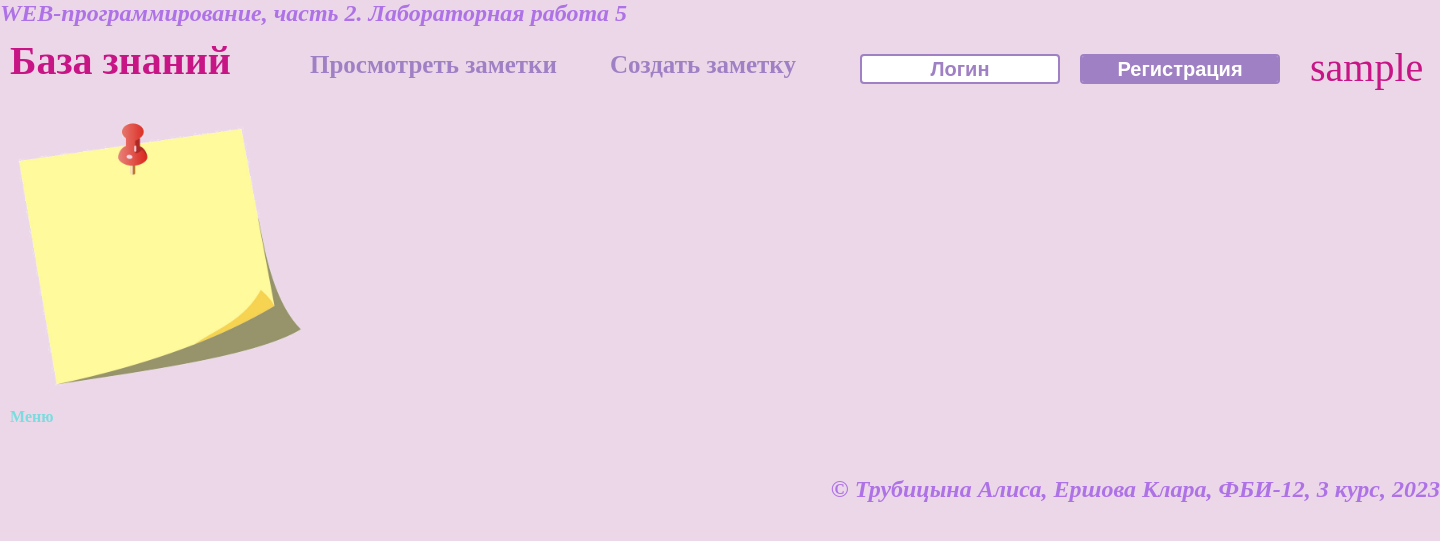
After one commit to ershooooo/web-programming-labs-2, a Python web app: template templates/5_main.html in a window 1440 px wide. The commit adds this page. Shown: the top 541 px of the page. Run offline with Jinja, Linux system fonts and the light colour scheme; the template is opened without the code that fills it: most values are stand-ins (such as "Sample title", 1, 10 or a date in 2020).

Commit message:
Главная страница

```diff
--- a/static/main.css
+++ b/static/main.css
@@ -106,3 +106,48 @@ a {
 .snow{
     color: blue;
 }
+
+.lab5{
+    color: mediumvioletred;
+    font-weight: bold;
+    font-size: 40px;}
+.bl_5_1{
+    font-size: 25px;
+    font-weight: lighter;
+    margin-left: 300px;
+    margin-top: -40px;}
+.bl_5_2{
+    margin-left: 600px;
+    margin-top: -28px;}
+.bl_5_button{
+    font-size: 20px;
+    color: rgb(160, 128, 196);
+    font-weight: bold;
+    background-color: #fff;
+    background-clip: padding-box;
+    border: 2px solid rgb(160, 128, 196);
+    border-radius: 0.25rem;
+    height: 30px;
+    width: 200px;}
+.bl_5_button_2{
+    margin-left: 1100px;
+    background-color: rgb(160, 128, 196);
+    color: rgb(255, 255, 255);}
+.bl_5_3{
+    margin-top: -25px;
+    margin-left:850px;}
+.bl_5_4{
+    margin-top: -30px;
+    margin-left: -30px;
+
+}
+.bl_5_5{
+    font-weight: lighter;
+    margin-left:1300px;
+    margin-top: -40px;
+
+}
+.bl_5_photo_1{
+    width: 300px;
+    margin-top: 20px;
+}
--- /dev/null
+++ b/templates/5_main.html
@@ -0,0 +1,16 @@
+{% extends "base.html" %}
+
+{% block lab %}Лабораторная работа 5{% endblock %}
+
+{% block main %}
+    <div class="lab5">База знаний</div>
+
+    <form class="bl_5_4" action="/menu" target="_blank"><button  class="bl_5_button bl_5_button_2">Регистрация</button></form>
+    <div class="lab5 bl_5_5">{{username}}</div>
+    <div  class="bl_5_1"><a href="" target="_blank">Просмотреть заметки</a></div>
+    <div class="bl_5_1 bl_5_2"><a href="" target="_blank">Создать заметку</a></div>
+    <form class="bl_5_3" action="/menu" target="_blank"><button  class="bl_5_button">Логин</button></form>
+
+    <div ><img class="bl_5_photo_1" src="..\static\ph_5_1.png"></div>
+
+{% endblock %}
```
Also changed, not shown: lab5.py (+2 -12 lines), req.txt (deleted, +0 -10 lines), static/ph_5_1.png (added).
